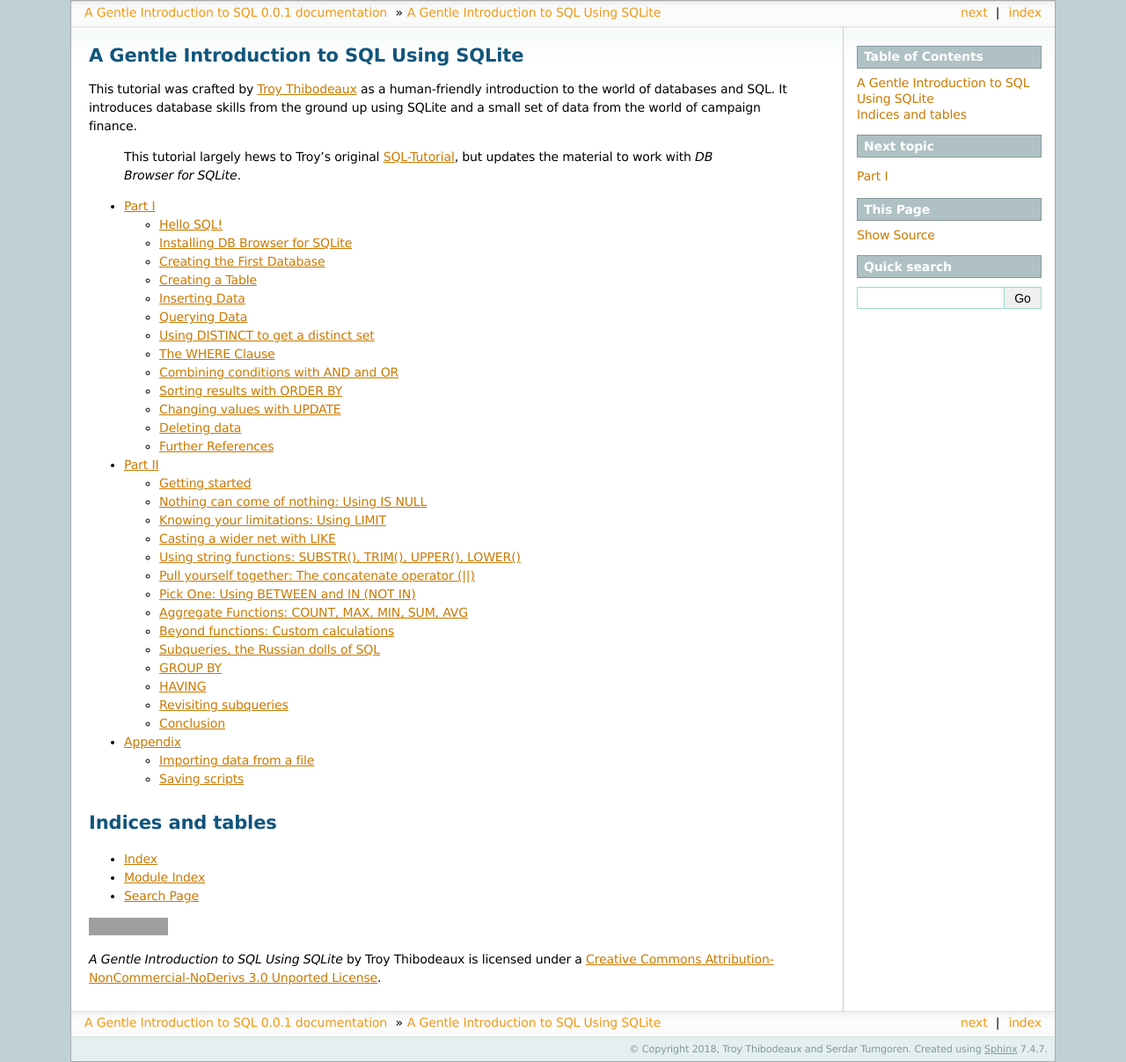
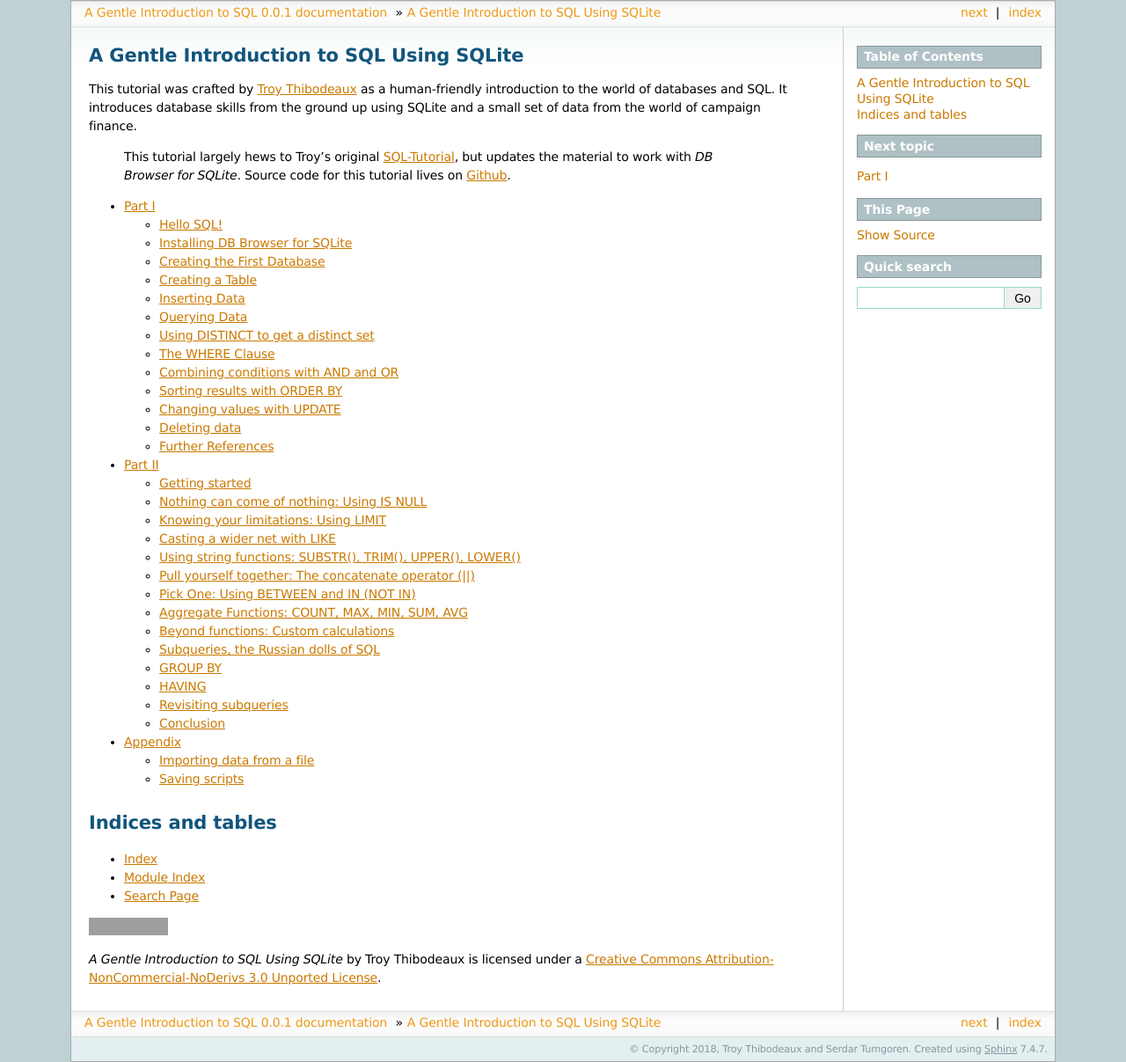
Before and after one commit to zstumgoren/gentle-intro-to-sql, a Sphinx documentation site: the page built from docs/index.rst, in a window 1280 px wide. Shown: the whole page at 88% size. Built offline with Sphinx 7.4.7, drawn with Linux system fonts in a browser that asks for light colours; pages that are not in the unit, such as notebooks, are missing from menus; grey boxes are pictures that could not be loaded.

Commit message:
Add Github refer on index page

```diff
--- a/docs/index.rst
+++ b/docs/index.rst
@@ -13,6 +13,7 @@
 
    This tutorial largely hews to Troy's original `SQL-Tutorial <https://github.com/tthibo/SQL-Tutorial>`_,
    but updates the material to work with *DB Browser for SQLite*.
+   Source code for this tutorial lives on `Github <https://github.com/zstumgoren/gentle-intro-to-sql>`_.
 
 
 .. toctree::
```
